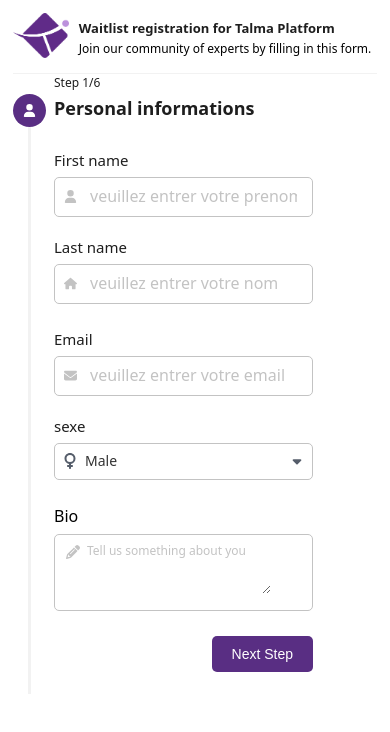
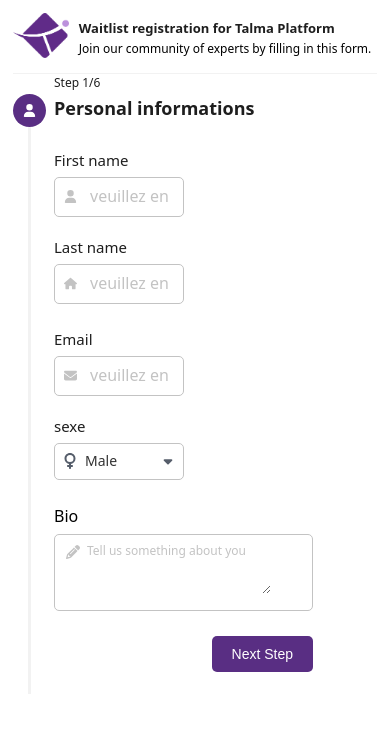
Before and after one commit to yann-fk-21/talma-form, a React (Create React App) app: page / in a window 390 px wide. Shown: the top 732 px of the page. Built offline with nearby package versions, Linux system fonts and the light colour scheme.

Commit message:
style: button change style

```diff
--- a/src/components/componentNotRetulables/mainRight/mainRight1.css
+++ b/src/components/componentNotRetulables/mainRight/mainRight1.css
@@ -268,7 +268,7 @@
   }
 
   .space-signup {
-    width: 100% !important;
+    /* width: 100% !important; */
     display: flex;
     flex-direction: column;
     gap: 7px;
--- a/src/components/componentNotRetulables/mainRight/mainRight2.css
+++ b/src/components/componentNotRetulables/mainRight/mainRight2.css
@@ -69,12 +69,9 @@
 /* Responsive smartphone*/
 @media (max-width: 480px) {
   .main_right {
-    /* width: 100%; */
-    /* padding-top: 20px !important; */
     display: flex;
     flex-direction: column;
     gap: 30px;
-    /* background-color: aqua; */
   }
   .input_placeholder {
     padding-left: 70px !important;
@@ -85,7 +82,7 @@
   .convertion {
     display: flex;
     justify-content: space-between;
-    /* width: 100%; */
+    width: 100%;
     font-size: 0.7em;
     transform: translate3d(0, -5px, 0);
   }
```
